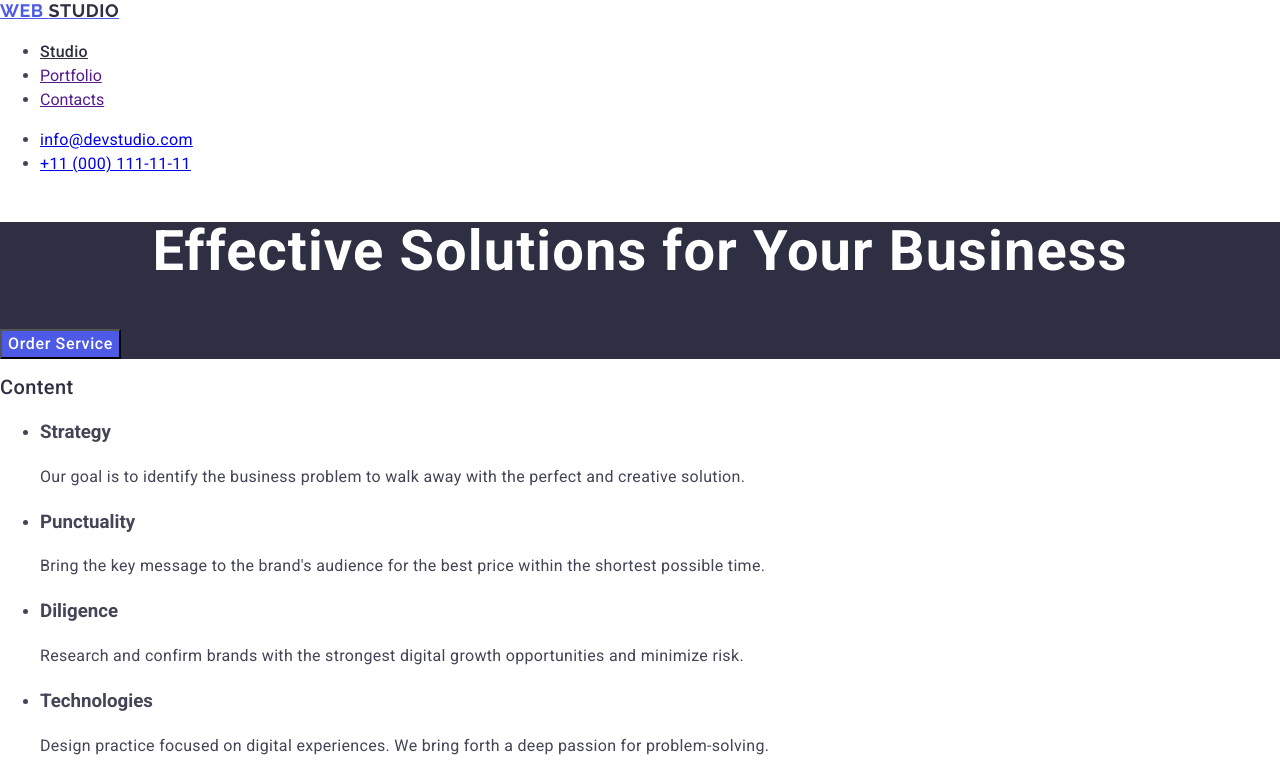
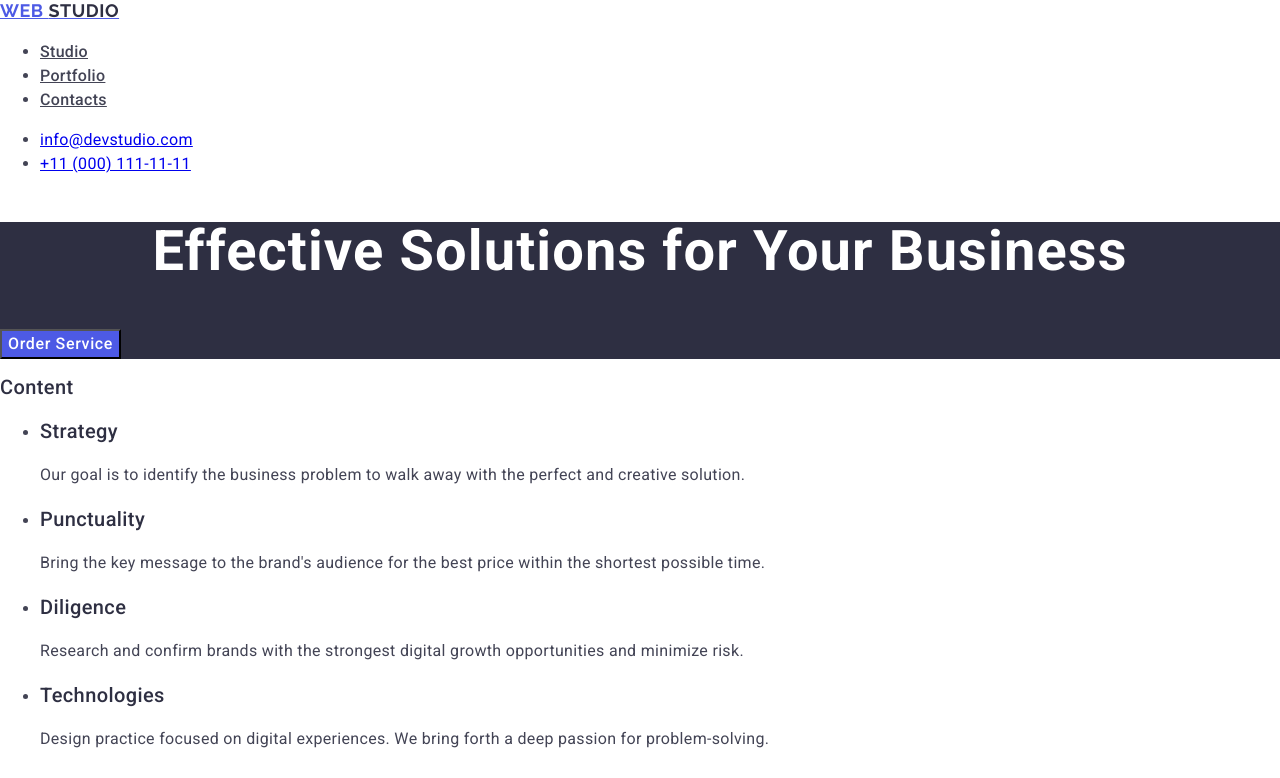
Before and after one commit to Makanin/goit-markup-hw-02, a plain HTML site: page index.html in a window 1280 px wide. Shown: the top 778 px of the page. Drawn offline with nearby package versions, Linux system fonts and the light colour scheme.

Commit message:
новые изменения

```diff
--- a/css/styles.css
+++ b/css/styles.css
@@ -31,7 +31,7 @@ font-weight: 700;
 }
 
 .link-studio {
-    color: #2e2f42;
+    color: #434455 ;
 
     font-weight: 500;
     letter-spacing: 0.02em;
@@ -82,9 +82,8 @@ font-weight: 700;
     letter-spacing: 0.04em;
 
 }
-.button :hover ,
-.button :focus {
-    color: #FFFFFF;
+.button:hover,
+.button:focus {
     background-color: #404BBF;
 }
 
@@ -92,6 +91,7 @@ font-weight: 700;
 
 .content-title {
     color: #2e2f42 ;
+
     font-weight: 500;
     font-size: 20px;
     line-height: 1.2;
--- a/index.html
+++ b/index.html
@@ -20,10 +20,10 @@
                     <a class="link-studio" href="./index.html">Studio</a>
                 </li>
                 <li class="header-link">
-                    <a href="">Portfolio</a>
+                    <a class="link-studio" href="">Portfolio</a>
                 </li>
                 <li class="header-link">
-                    <a href="">Contacts</a>
+                    <a class="link-studio" href="">Contacts</a>
                 </li>
             </ul>
         </nav>
@@ -47,19 +47,19 @@
             <h2 class="content-title">Content</h2>
             <ul>
                 <li>
-                    <h3>Strategy</h3>
+                    <h3 class="content-title">Strategy</h3>
                     <p class="content-text">Our goal is to identify the business problem to walk away with the perfect and creative solution.</p>
                 </li>
                 <li>
-                    <h3>Punctuality</h3>
+                    <h3 class="content-title">Punctuality</h3>
                     <p class="content-text">Bring the key message to the brand's audience for the best price within the shortest possible time.</p>
                 </li>
                 <li>
-                    <h3>Diligence</h3>
+                    <h3 class="content-title">Diligence</h3>
                     <p class="content-text">Research and confirm brands with the strongest digital growth opportunities and minimize risk.</p>
                 </li>
                 <li>
-                    <h3>Technologies</h3>
+                    <h3 class="content-title">Technologies</h3>
                     <p class="content-text">Design practice focused on digital experiences. We bring forth a deep passion for problem-solving.</p>
                 </li>
             </ul>
```
